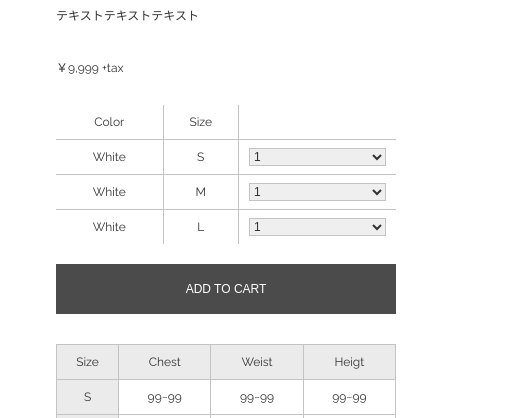
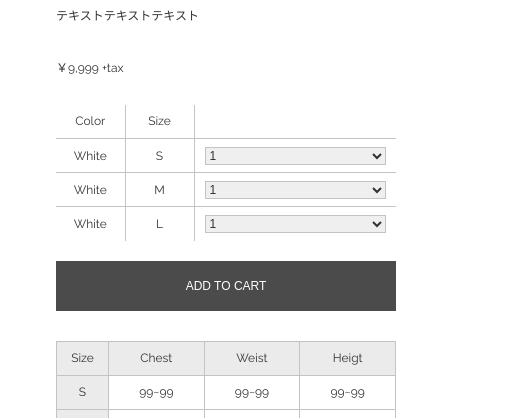
Before and after one commit to makowithyou/CodingPractice_ec, a plain HTML site: page index.html in a window 1280 px wide. Shown: the part 382-800 px from the top of the page, 644-1171 px from the left. Drawn offline with Linux system fonts and the light colour scheme.

Commit message:
Update style.css

```diff
--- a/style.css
+++ b/style.css
@@ -116,7 +116,7 @@ table {
     border-collapse: collapse;
 }
 th, td {
-    padding: 10px 0;
+    height: 34px;
     text-align: center;
 }
 select {
@@ -131,6 +131,10 @@ button {
 }
 table.form {
     margin-bottom: 20px;
+}
+table.form.form th:nth-of-type(1),
+table.form.form th:nth-of-type(2) {
+    width: 69px;
 }
 table.form tr:nth-of-type(1),
 table.form tr:nth-of-type(2) {
@@ -149,6 +153,9 @@ table.size th{
 }
 table.size td {
     border: 1px solid var(--border-color);
+}
+table.size tbody th {
+    width: 52px;
 }
 p.copy {
     text-align: center;
```
